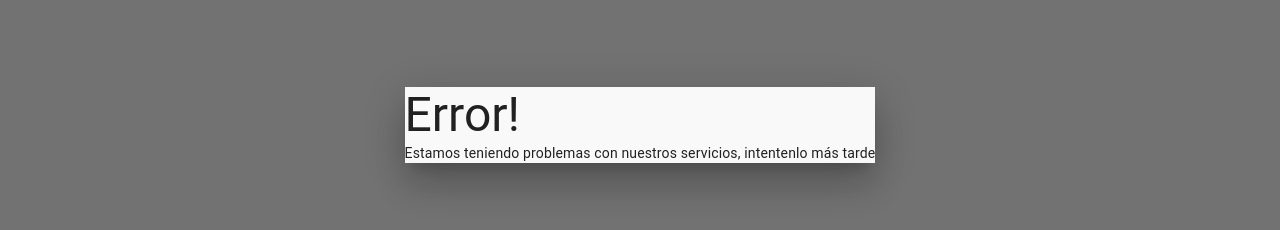
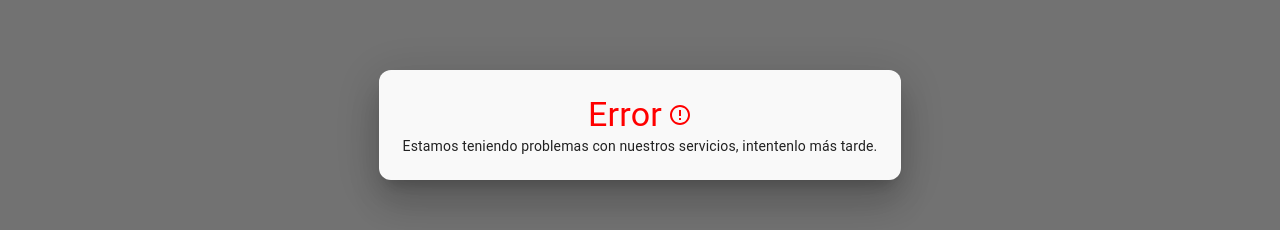
Before and after one commit to Green50/beetrack-test, a React (Create React App) app: page / in a window 1280 px wide. Shown: the part 275-505 px from the top of the page. Built offline with nearby package versions, Linux system fonts and the light colour scheme; no server answers.

Commit message:
:rocket: feat: se implementa estilo modal error

```diff
--- a/src/components/modal-error/moda-error.js
+++ b/src/components/modal-error/moda-error.js
@@ -1,15 +1,25 @@
-import { Dialog, Typography } from "@mui/material";
+import { Dialog, Typography, Box } from "@mui/material";
+import { ErrorOutline } from "@mui/icons-material";
 import React from "react";
 
 // Manejar con Redux
 const ModalError = ({
-  msj = "Estamos teniendo problemas con nuestros servicios, intentenlo más tarde",
+  msj = "Estamos teniendo problemas con nuestros servicios, intentenlo más tarde.",
   openModal,
   handleCloseModal,
 }) => {
   return (
-    <Dialog onClose={handleCloseModal} open={openModal}>
-      <Typography variant="h3">Error!</Typography>
+    <Dialog className="modal-error" onClose={handleCloseModal} open={openModal}>
+      <Box display={"flex"} justifyContent={"center"} alignItems={"center"}>
+        <Typography
+          className="modal-error__title"
+          alignSelf={"center"}
+          variant="h4"
+        >
+          Error
+        </Typography>
+        <ErrorOutline className="modal-error__icon" />
+      </Box>
       <Typography variant="body2">{msj}</Typography>
     </Dialog>
   );
--- /dev/null
+++ b/src/components/modal-error/modal-error.scss
@@ -0,0 +1,15 @@
+.modal-error {
+  &__title {
+    color: $font-danger;
+  }
+
+  &__icon {
+    color: $font-danger !important;
+    margin-left: 6px;
+  }
+
+  .MuiDialog-paper {
+    border-radius: 12px !important;
+    padding: 24px !important;
+  }
+}
--- a/src/sass/colors.scss
+++ b/src/sass/colors.scss
@@ -6,6 +6,7 @@
 $font-light: #fff;
 $font-dark: #626262;
 $font-grey-light: #9a9a9a;
+$font-danger: #ff0000;
 
 $border-light: #e0e0e0;
 $border-grey-dark: #626262;
--- a/src/sass/global.scss
+++ b/src/sass/global.scss
@@ -7,6 +7,9 @@
 @import "../modules/home/components/cardUser/cardUser.scss";
 @import "../modules/home/home.scss";
 
+// Components
+@import "../components/modal-error/modal-error.scss";
+
 // Global
 body,
 html {
```
